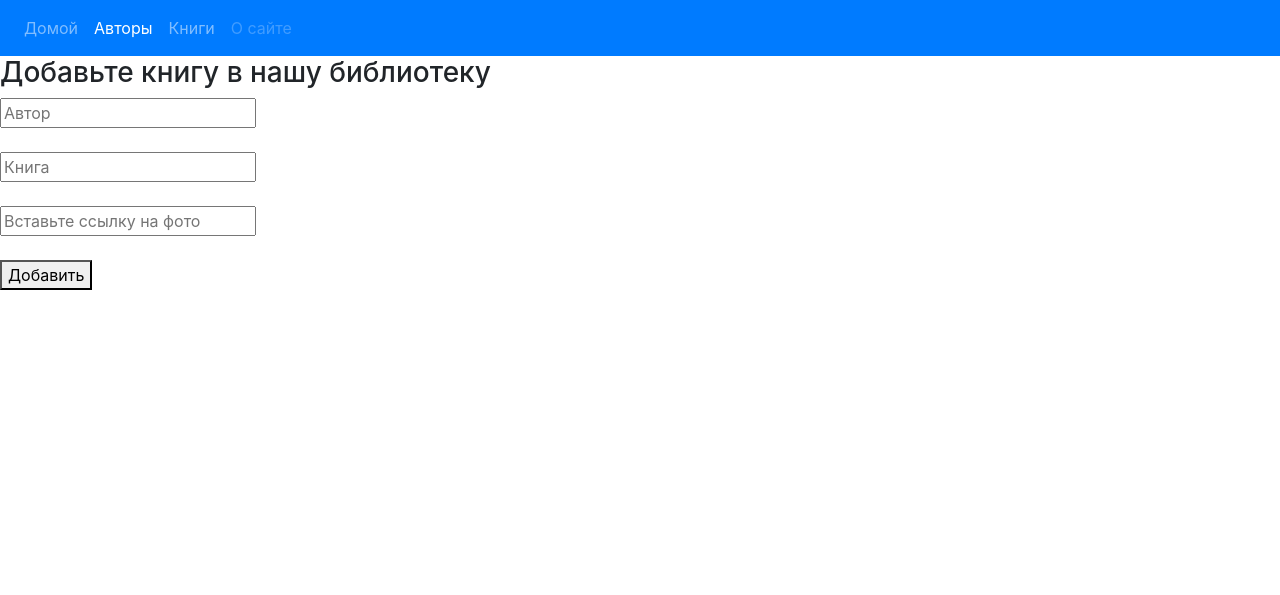
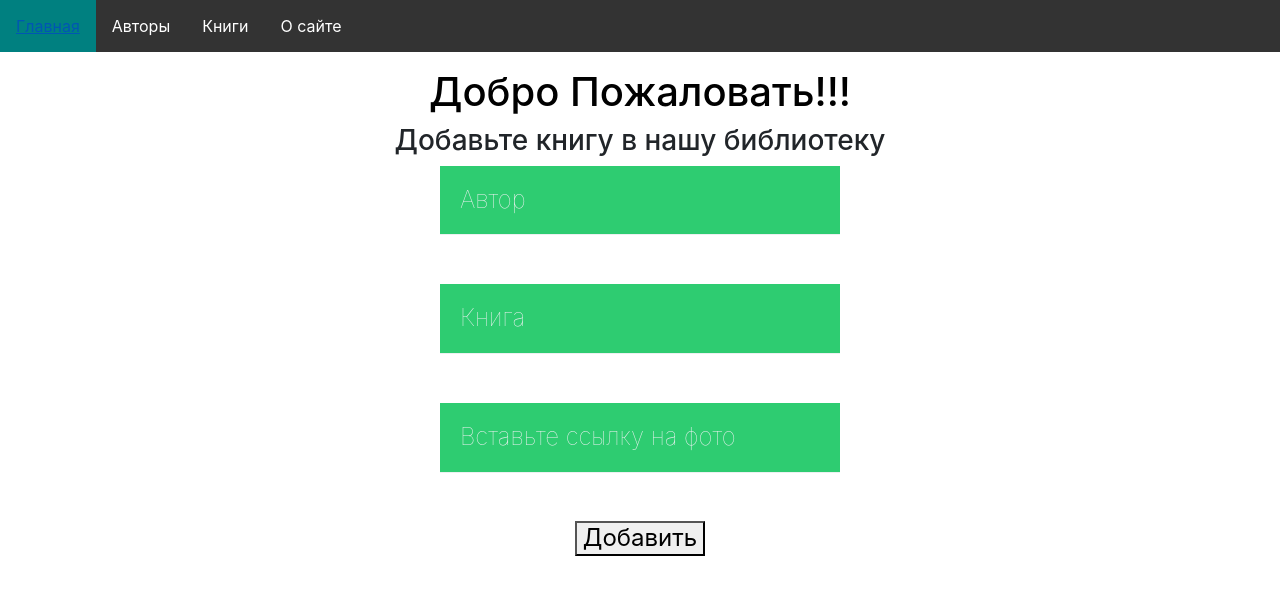
Before and after one commit to Sai-yLord/library, a Flask app: page / in a window 1280 px wide. Shown: the top 595 px of the page. Run offline with Flask 2, Linux system fonts and the light colour scheme.

Commit message:
navbar update

```diff
--- /dev/null
+++ b/static/fromStyle.css
@@ -0,0 +1,80 @@
+body {
+    background-color: #2ecc71;
+    font-family: source-sans-pro, sans-serif;
+}
+
+h1 {
+    margin-left: auto;
+    margin-top: 50px;
+    text-align: center;
+    font-weight: 100;
+    font-size: 2.8em;
+    color: #000;
+}
+
+div {
+    width: 500px;
+    margin: auto;
+}
+
+.formStyle {
+    background-color: #2ecc71;
+    padding: 20px;
+    width: 400px;
+    margin-bottom: 20px;
+    border-bottom-width: 1px;
+    border-bottom-style: solid;
+    border-bottom-color: #ecf0f1;
+    border-top-style: none;
+    border-right-style: none;
+    border-left-style: none;
+    font-size: 1em;
+    font-weight: 100;
+    color: #000;
+}
+
+.formButton {
+    float: right;
+      background-color: #000;
+      display:inline-block;
+      color:#2ecc71;
+      font-size:28px;
+      font-weight: 500;
+      padding:6px 24px;
+    margin-top: 15px;
+    margin-right: 60px;
+      text-decoration:none;
+}
+
+
+.formButton:hover {
+    background-color: #27ae60;
+    color:#000;
+}
+
+.formButton:active {
+    position:relative;
+    top:3px;
+}
+
+
+input:focus {
+    outline: none;
+}
+
+
+::-webkit-input-placeholder {
+    color: #ecf0f1;
+}
+
+:-moz-placeholder {
+    color: #ecf0f1;
+}
+
+::-moz-placeholder {
+    color: #000;
+}
+
+:-ms-input-placeholder {
+    color: #000;
+}
--- a/templates/index.html
+++ b/templates/index.html
@@ -4,38 +4,77 @@
     <meta charset="UTF-8">
     <meta name="viewport" content="width=device-width, initial-scale=1.0">
     <title>Тут наш сайт</title>
-    <link rel="stylesheet" href="{{ url_for('static', filename='mystyle.css') }}">
+    <style>
+        ul {
+            list-style-type: none;
+            margin: 0%;
+            padding: 0%;
+            overflow: hidden;
+            background-color: #333;
+        }
+        li {
+            float: left;
+        }
+        li a {
+            display: block;
+            color: white;
+            text-align: center;
+            padding: 14px 16px;
+            text-decoration: none;
+        }
+        li a:hover:not(.active) {
+            background-color: #111;
+        }
+        .active {
+            background-color: teal;
+        }
+    </style>
+    <link rel="stylesheet" href="{{ url_for('static', filename='fromStyle.css') }}">
+    <!-- <link rel="stylesheet" href="{{ url_for('static', filename='mystyle.css') }}"> -->
     <link rel="stylesheet" href="https://cdn.jsdelivr.net/npm/bootstrap@4.5.3/dist/css/bootstrap.min.css" integrity="sha384-TX8t27EcRE3e/ihU7zmQxVncDAy5uIKz4rEkgIXeMed4M0jlfIDPvg6uqKI2xXr2" crossorigin="anonymous">
     <link rel="shortcut icon" href="{{ url_for('static', filename='lib.jpg') }}" type="image/x-icon">
     <script src="https://code.jquery.com/jquery-3.5.1.slim.min.js" integrity="sha384-DfXdz2htPH0lsSSs5nCTpuj/zy4C+OGpamoFVy38MVBnE+IbbVYUew+OrCXaRkfj" crossorigin="anonymous"></script>
     <script src="https://cdn.jsdelivr.net/npm/bootstrap@4.5.3/dist/js/bootstrap.bundle.min.js" integrity="sha384-ho+j7jyWK8fNQe+A12Hb8AhRq26LrZ/JpcUGGOn+Y7RsweNrtN/tE3MoK7ZeZDyx" crossorigin="anonymous"></script>
 </head>
 <body>
-    <nav class="navbar navbar-expand-sm bg-primary navbar-dark">
-        <ul class="navbar-nav">
-            <li class="nav-item">
-                <a class="nav-link" href="{{ url_for('homepage') }}">Домой</a>
+    <ul>
+        <li>
+            <a class="active" href="{{ url_for('homepage') }}">Главная</a>
         </li>
-            <li class="nav-item active">
-                <a class="nav-link" href="{{ url_for('authors') }}">Авторы</a>
+        <li>
+            <a href="{{ url_for('authors') }}">Авторы</a>
         </li>
-            <li class="nav-item">
-                <a class="nav-link" href="{{ url_for('books') }}">Книги</a>
+        <li>
+            <a href="{{ url_for('books') }}">Книги</a>
         </li>
-            <li class="nav-item">
-                <a class="nav-link disabled" href="#">О сайте</a>
+        <li>
+            <a href="#">О сайте</a>
         </li>
     </ul>
-    </nav>
-    <h3>Добавьте книгу в нашу библиотеку</h3>
+    <h1>
+    Добро Пожаловать!!!
+
+</h1>
+
+<!-- <div>
   <form action="{{ url_for('add') }}" method="POST">
-        <input type="text" placeholder="Автор" name="author">
+    <input type="text" name="author" class="formStyle" placeholder="Автор" required />
+    <input type="text" name="book" class="formStyle" placeholder="Книга" required />
+    <input type="text" name="image" class="formStyle" placeholder="Укажите на ссылку на фото" required />
+    <a class="formButton">Добавить</a>
+  </form>
+</div> -->
+    <h3 align="center">Добавьте книгу в нашу библиотеку</h3>
+    <h4 align="center">
+        <form action="{{ url_for('add') }}" method="POST">
+        <input type="text" class="formStyle" placeholder="Автор" name="author">
         <br><br>
-        <input type="text" placeholder="Книга" name="book">
+        <input type="text" class="formStyle" placeholder="Книга" name="book">
         <br><br>
-        <input type="text" placeholder="Вставьте ссылку на фото" name="photo">
+        <input type="text" class="formStyle" placeholder="Вставьте ссылку на фото" name="photo">
         <br><br>
         <button>Добавить</button>
+    </h4>
         </form>
 </body>
 </html>
```
Also changed, not shown: templates/authors.html (+42 -44 lines), templates/book.htm (+43 -21 lines), templates/book_edit.html (+52 -4 lines), templates/books.htm (+45 -19 lines). Lines whose indentation alone changed are shown as unchanged.
